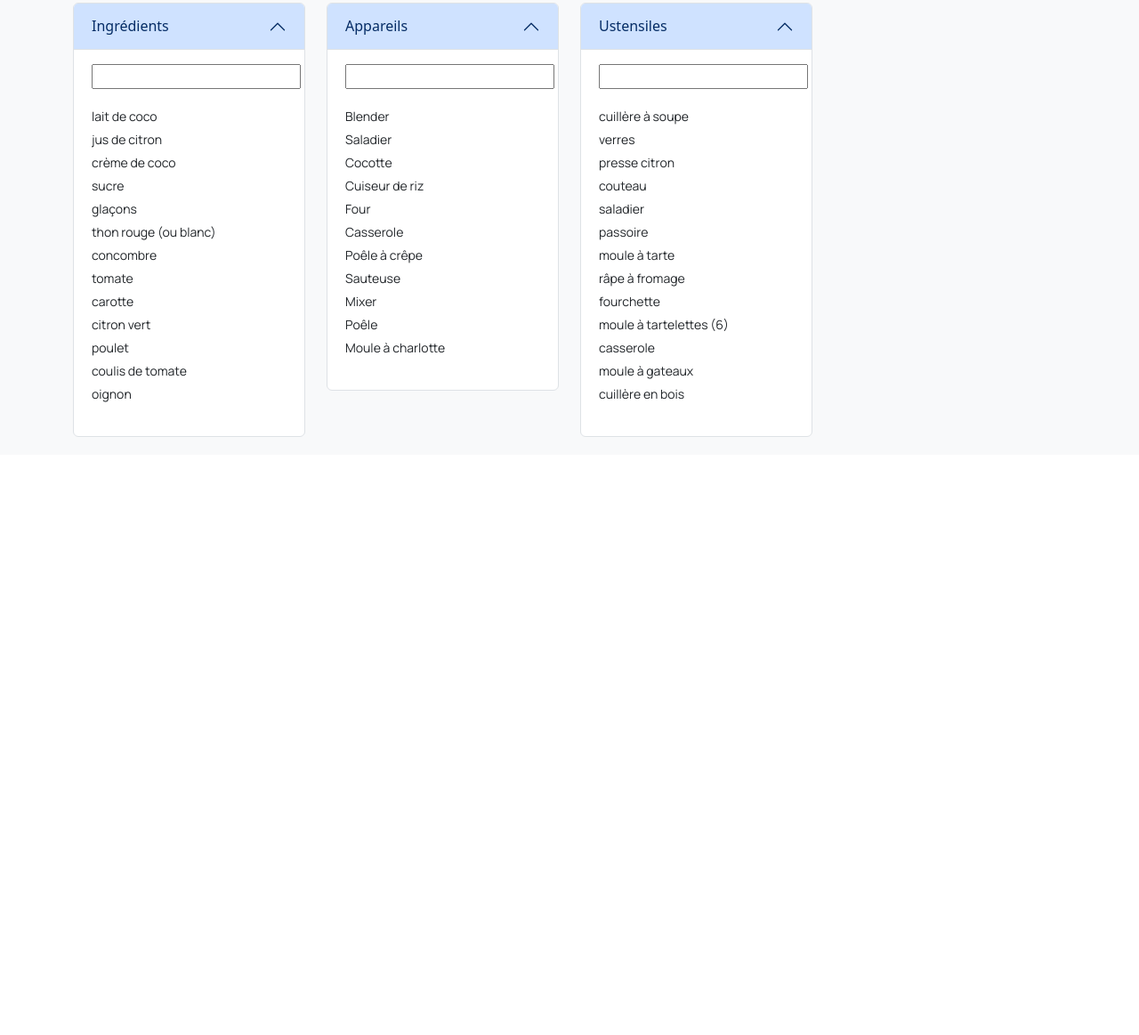
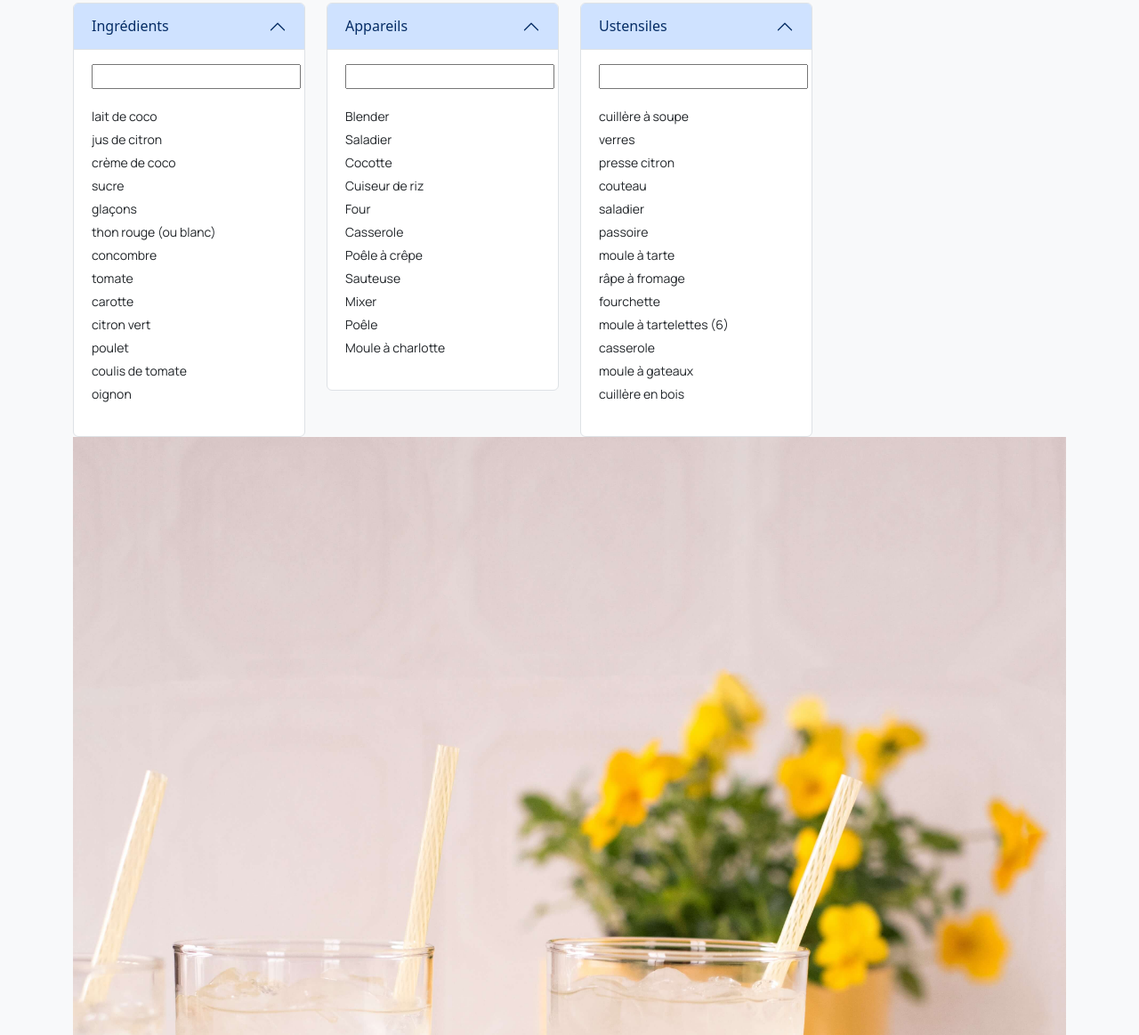
Before and after one commit to D-D-f/projet_7_les_petits_plats, a website: page index.html in a window 1280 px wide. Shown: the part 497-1660 px from the top of the page at 89% size. Before the commit the page ends 1008 px from the top, so only its background shows below. Drawn offline with nearby package versions, Linux system fonts and the light colour scheme.

Commit message:
add card

```diff
--- a/index.html
+++ b/index.html
@@ -130,13 +130,14 @@
                   <div>
                     <input type="search" name="ustensile" id="ustensile" />
                   </div>
-
                   <ul class="ustensiles"></ul>
                 </div>
               </div>
             </div>
           </div>
         </div>
+
+        <div class="allCard"></div>
       </div>
     </section>
     <script
--- a/index.js
+++ b/index.js
@@ -65,10 +65,39 @@ const filterAllUstensils = (recettes) => {
   });
 };
 
+const displayAllInfo = (array) => {
+  filterAllIngredients(array);
+  allAppliance(array);
+  filterAllUstensils(array);
+};
+
+const card = ({ name, image }) => {
+  const section = document.querySelector(".section > .container > .allCard");
+  const divCard = document.createElement("div");
+  const img = document.createElement("img");
+  const divBody = document.createElement("div");
+  const title = document.createElement("h3");
+  divCard.classList.add("article");
+  img.classList.add("card-img-top");
+  divBody.classList.add("card-body");
+  section.appendChild(divCard);
+  divCard.append(img, divBody);
+  divBody.append(title);
+  title.innerText = name;
+  img.setAttribute("src", `assets/photos/${image}`);
+  img.setAttribute("alt", name);
+  console.log(name, image);
+  return divCard;
+};
+
+const displayCard = () => {};
+
 const init = async () => {
   const getRecettes = await getData();
-  filterAllIngredients(getRecettes);
-  const appliances = allAppliance(getRecettes);
-  const ustensils = filterAllUstensils(getRecettes);
+  displayAllInfo(getRecettes);
+
+  getRecettes.forEach((recette) => {
+    card(recette);
+  });
 };
 init();
```
Also changed, not shown: 1 other file.
